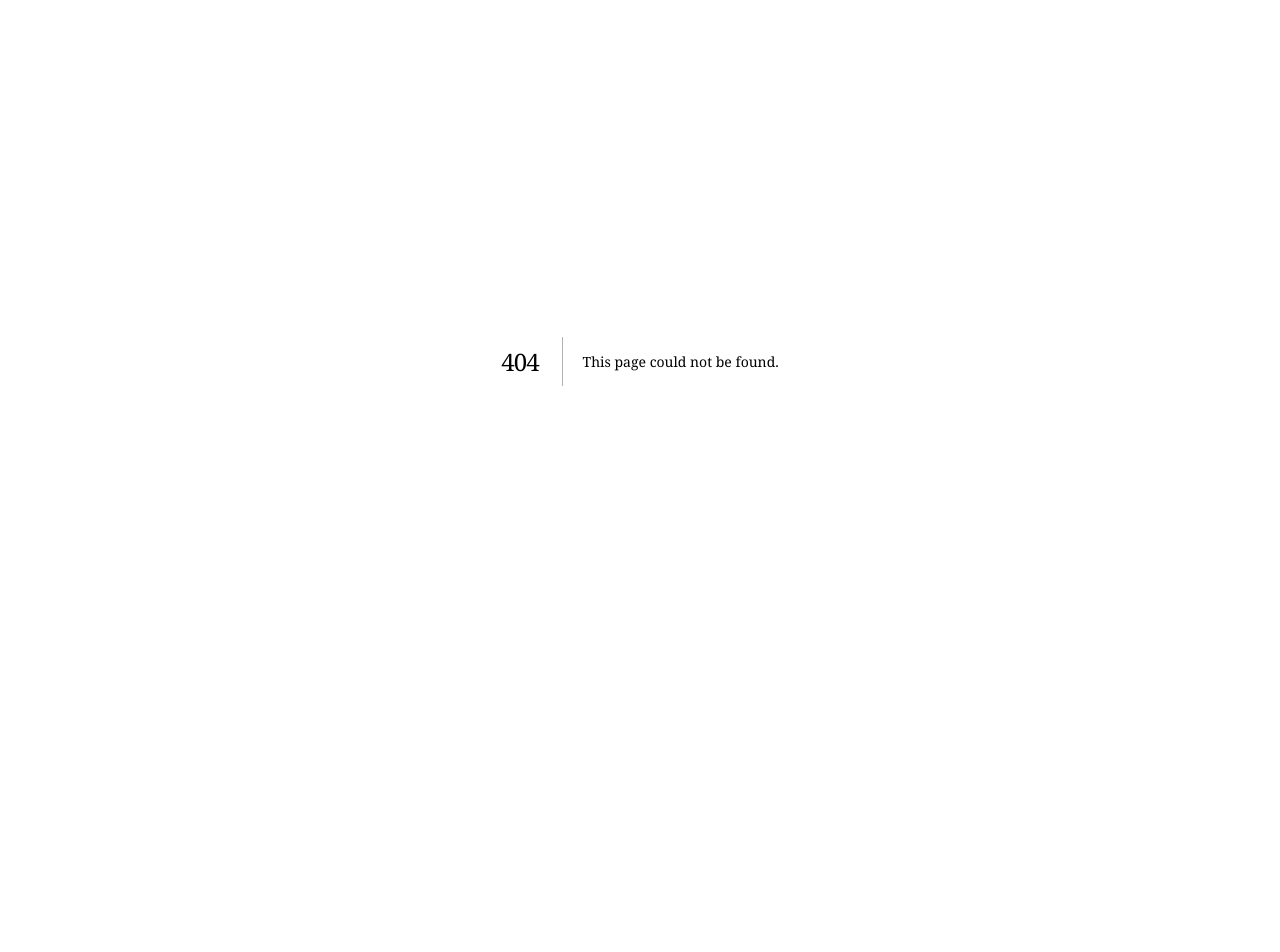
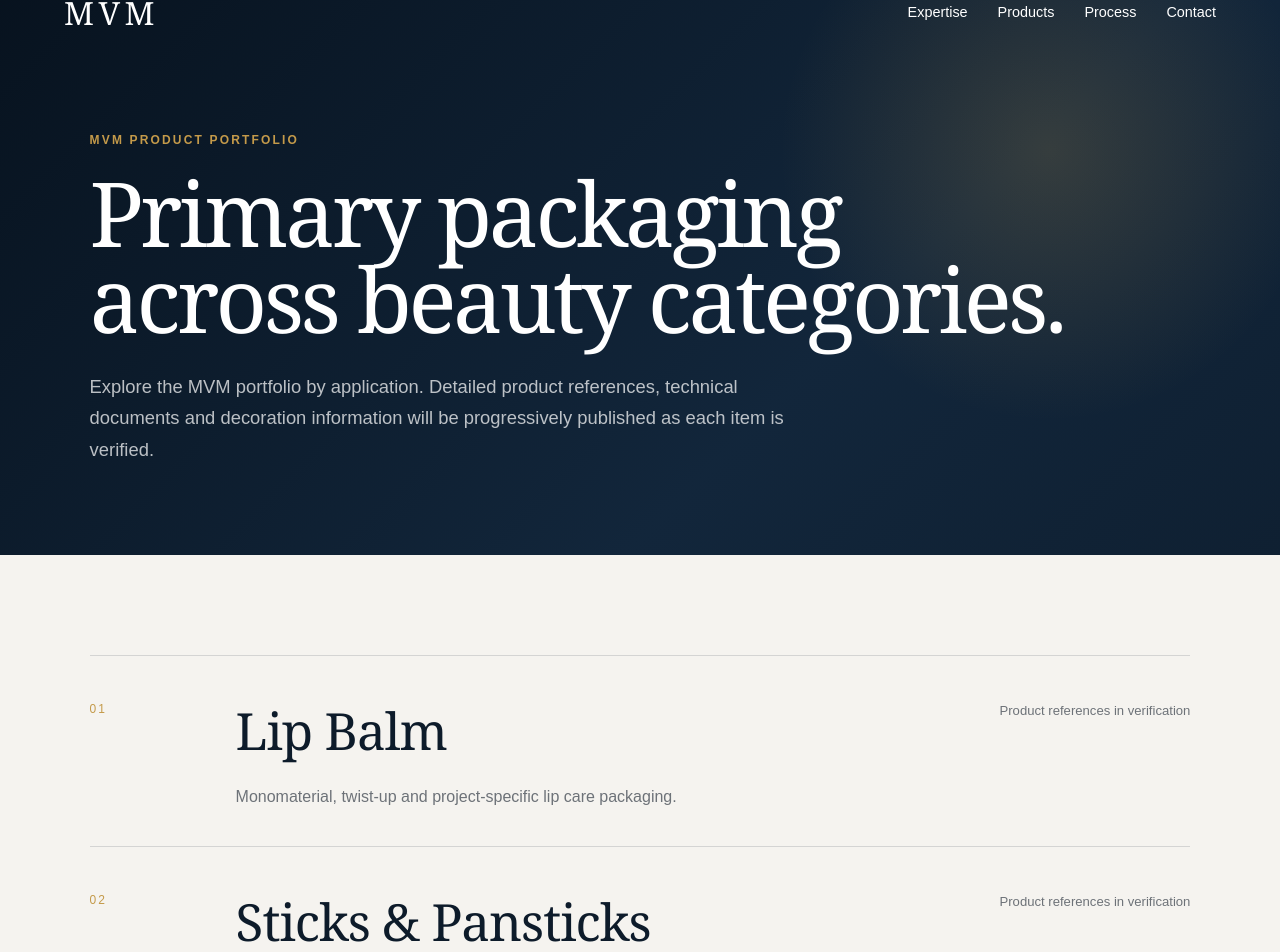
Before and after one commit to sabatofrancesco/mvm-os, a Next.js app in the folder website/: page /products in a window 1280 px wide. Before the commit this address had no page. Shown: the part 39-991 px from the top of the page. Before the commit the page ends 800 px from the top, so only its background shows below. Built offline with nearby package versions, Linux system fonts and the light colour scheme.

Commit message:
Add products catalogue landing page

```diff
--- /dev/null
+++ b/website/src/app/products/page.tsx
@@ -0,0 +1,46 @@
+import { Header } from "@/components/Header";
+import { Footer } from "@/components/Footer";
+import styles from "./products.module.css";
+
+const categories = [
+  ["lip-balm", "Lip Balm", "Monomaterial, twist-up and project-specific lip care packaging."],
+  ["sticks", "Sticks & Pansticks", "Primary packs for solid skincare, face and colour cosmetic formulas."],
+  ["lip-gloss", "Lip Gloss", "Classic, mini, slim and multi-application formats for lip products."],
+  ["mascara", "Mascara", "Slim, mini, refillable and premium mascara packaging solutions."],
+  ["lipstick", "Lipstick & Stylo", "Standard, slim and specialist mechanisms for lipstick and stylo applications."],
+  ["compacts", "Compacts & Palettes", "Formats for powder, blush, eyeshadow and other colour cosmetic applications."],
+  ["jars-bottles", "Jars & Bottles", "Skincare packaging across multiple formats, materials and capacities."],
+  ["custom", "Custom Development", "Sourcing, decoration and development support for project-specific packaging needs."],
+] as const;
+
+export default function ProductsPage() {
+  return (
+    <main className={styles.page}>
+      <Header />
+      <section className={styles.hero}>
+        <p className={styles.eyebrow}>MVM Product Portfolio</p>
+        <h1>Primary packaging across beauty categories.</h1>
+        <p className={styles.intro}>Explore the MVM portfolio by application. Detailed product references, technical documents and decoration information will be progressively published as each item is verified.</p>
+      </section>
+      <section className={styles.categories}>
+        {categories.map(([id, name, description], index) => (
+          <article className={styles.category} id={id} key={id}>
+            <span className={styles.number}>{String(index + 1).padStart(2, "0")}</span>
+            <div>
+              <h2>{name}</h2>
+              <p>{description}</p>
+            </div>
+            <span className={styles.status}>Product references in verification</span>
+          </article>
+        ))}
+      </section>
+      <section className={styles.cta}>
+        <div className={styles.ctaBox}>
+          <h2>Looking for a specific format, capacity or decoration?</h2>
+          <a className={styles.button} href="/#contact">Start Your Project</a>
+        </div>
+      </section>
+      <Footer />
+    </main>
+  );
+}
```
